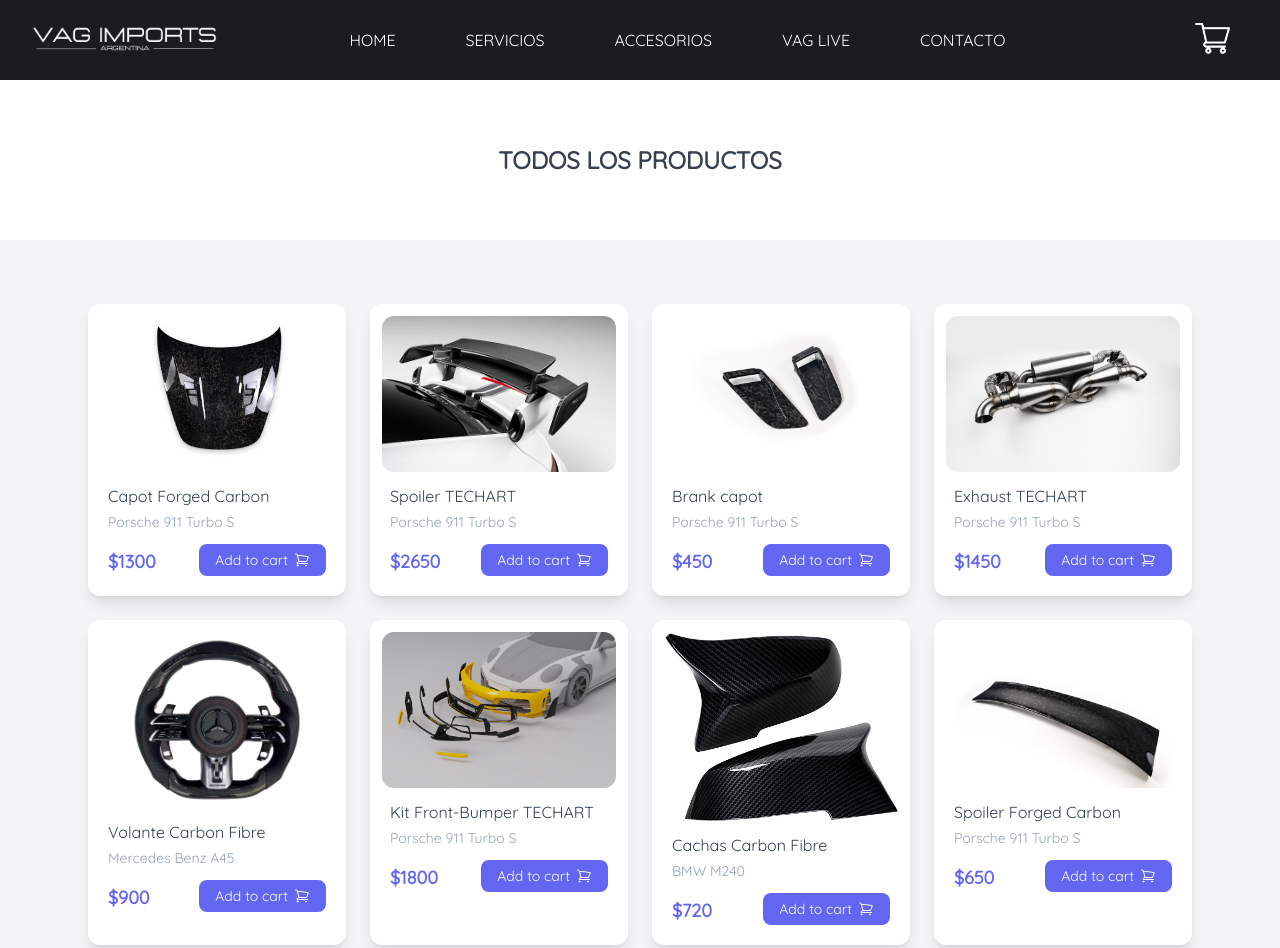
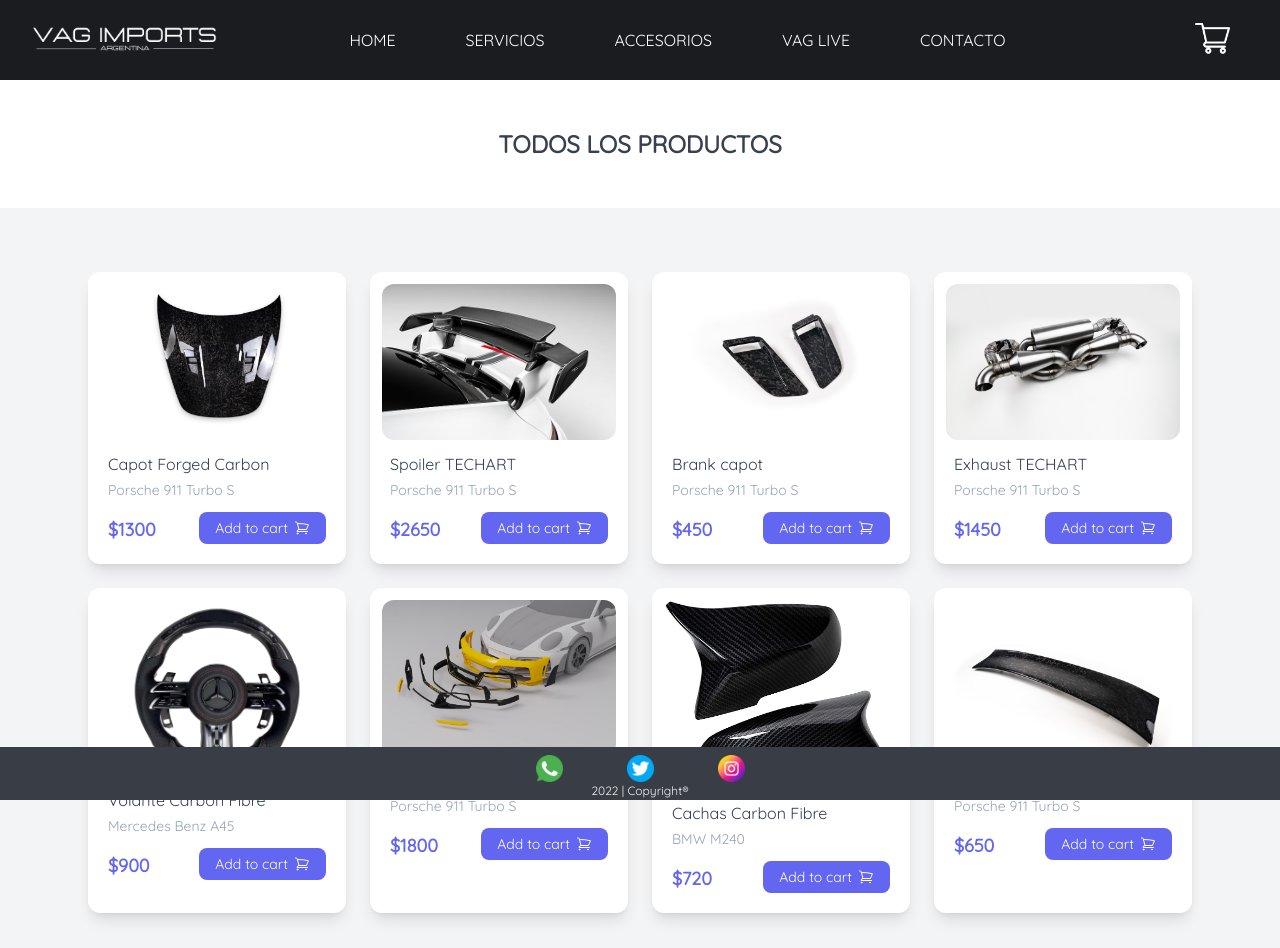
Before and after one commit to lautarogevi/js-proyectofinal, a website: page pages/accesorios.html in a window 1280 px wide. Shown: the top 948 px of the page. Drawn offline with nearby package versions, Linux system fonts and the light colour scheme.

Commit message:
Ultimos detalles antes de entrega final

```diff
--- a/css/style.css
+++ b/css/style.css
@@ -10,6 +10,8 @@
 }
 
 body {
+  display: flex;
+  flex-direction: column;
   min-height: 100vh;
   background-color: rgb(243, 244, 246);
 }
@@ -65,6 +67,34 @@
   display: block;
 }
 
+footer {
+  background-color: #393E46;
+  text-align: center;
+  margin-top: auto;
+
+  position: fixed;
+  bottom: 0;
+  left: 0;
+  width: 100%;
+}
+.footer .redes a {
+  margin-top: 0.5rem;
+  margin-left: 2rem;
+  margin-right: 2rem;
+}
+.redes {
+  display: flex;
+  justify-content: center;
+
+}
+.texto {
+  font-size: 12px;
+  color: rgb(243, 244, 246);
+}
+
+
+
+
 .disabled {
   display: none;
 }
@@ -75,7 +105,9 @@
 }
 .carritoVacio {
   margin-top: 200px;
+  font-size: 22px;
 }
 
 
+
 /*# sourceMappingURL=style.css.map */
--- a/pages/accesorios.html
+++ b/pages/accesorios.html
@@ -65,7 +65,7 @@
     <main>
         <section>
             <!-- Titulo -->
-            <div class="pt-16 pb-16 bg-white">
+            <div class="pt-12 pb-12 bg-white">
                 <h1 class="text-center text-2xl font-bold text-gray-700">TODOS LOS PRODUCTOS</h1>
             </div>
             <!-- Lista de productos -->
@@ -76,6 +76,16 @@
             </section>
         </section>
     </main>
+    <footer class="footer">
+        <div class="redes">
+            <a href="https://www.whatsapp.com/" target="_blank"><img src="../assets/img/whatsapp.png" alt="Icono WhatsAppp" width="27" height="27"></a>
+            <a href="https://twitter.com/" target="_blank"><img src="../assets/img/twitter.png" alt="Icono Twitter" width="27" height="27"></a>
+            <a href="https://www.instagram.com/" target="_blank"><img src="../assets/img/instagram.png" alt="Icono Instagram" width="27" height="27"></a>
+        </div>
+        <div class="texto">
+            <p>2022 | Copyright®</p>
+        </div>
+    </footer>
     <script type="text/javascript" src="https://cdn.jsdelivr.net/npm/toastify-js"></script>
     <script src="../js/main.js"></script>
     <script src="../js/carrito.js"></script>
```
Also changed, not shown: index.html (+12 -0 lines), pages/carrito.html (+10 -0 lines), pages/contacto.html (+10 -0 lines), pages/servicios.html (+10 -0 lines), pages/vaglive.html (+10 -0 lines), assets/img/instagram.png (added), assets/img/twitter.png (added), assets/img/whatsapp.png (added).
